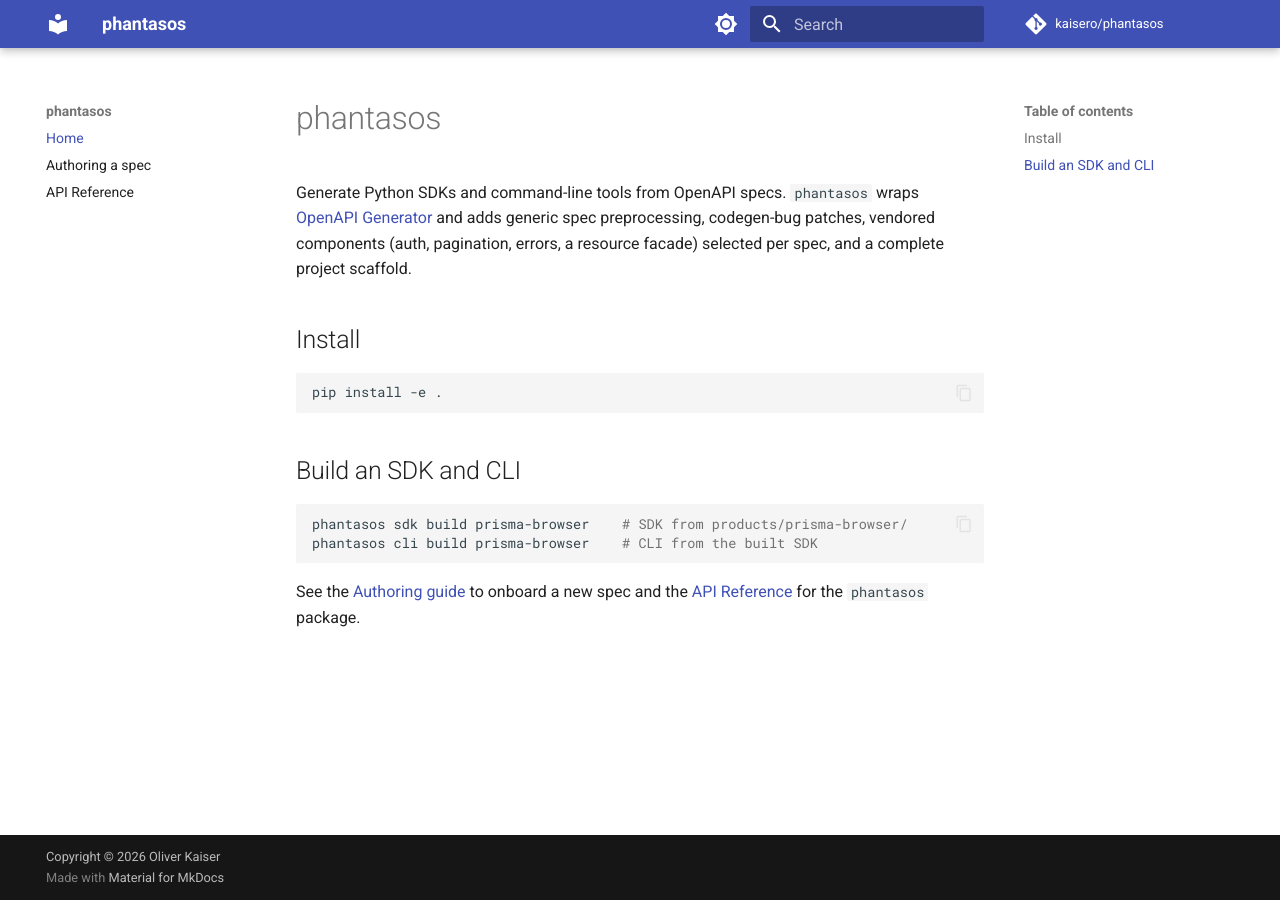
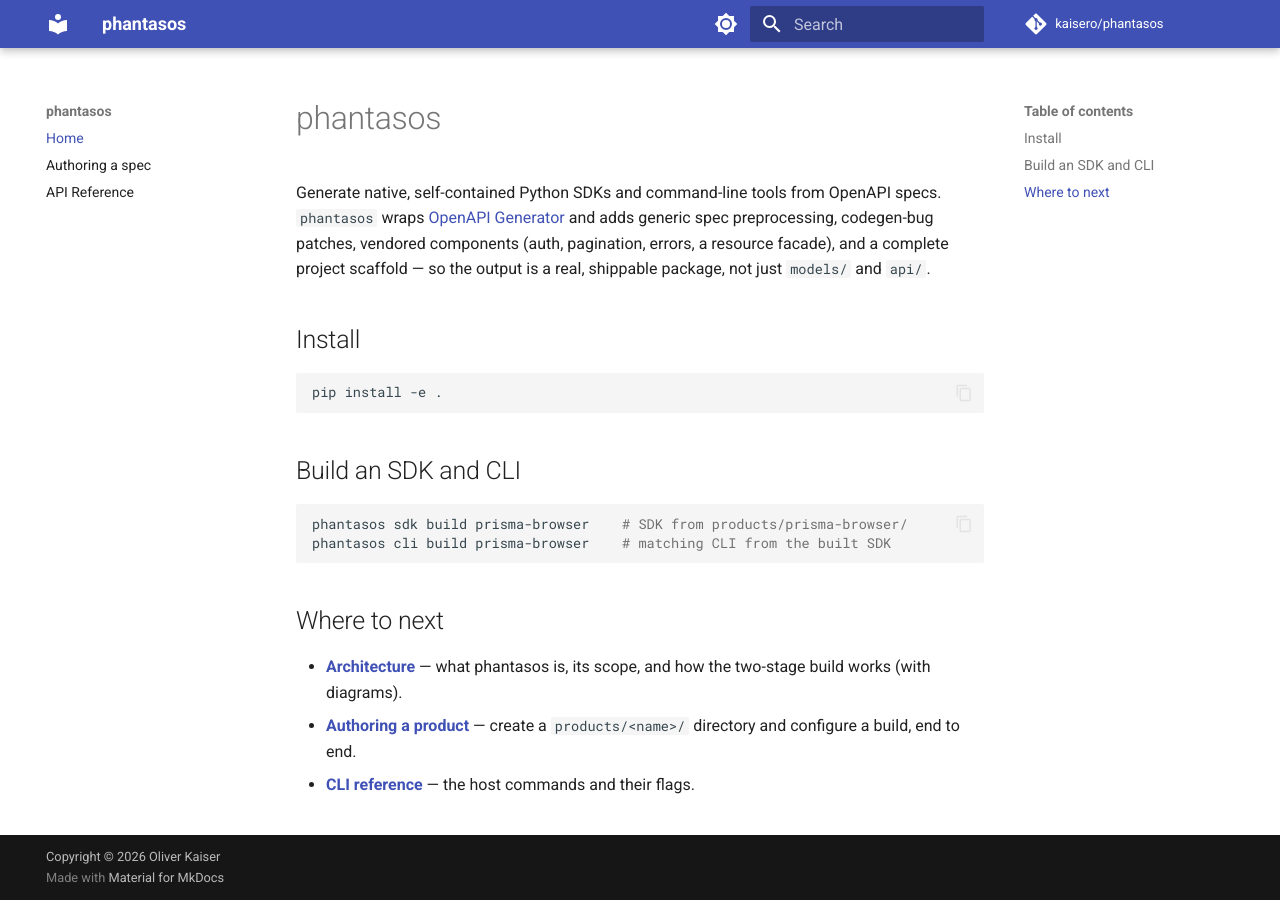
Before and after one commit to kaisero/phantasos, an MkDocs documentation site: the page built from docs/index.md, in a window 1280 px wide. Built offline with MkDocs 1.6.1 and Material for MkDocs 9.7.7, drawn with Linux system fonts in a browser that asks for light colours; comment, search, counter and statistics services are not loaded.

Commit message:
docs(home): rewrite landing with first-build and signposts to new pages

````diff
--- a/docs/index.md
+++ b/docs/index.md
@@ -1,9 +1,10 @@
 # phantasos
 
-Generate Python SDKs and command-line tools from OpenAPI specs. `phantasos` wraps
-[OpenAPI Generator](https://openapi-generator.tech/) and adds generic spec
-preprocessing, codegen-bug patches, vendored components (auth, pagination,
-errors, a resource facade) selected per spec, and a complete project scaffold.
+Generate native, self-contained Python SDKs and command-line tools from OpenAPI
+specs. `phantasos` wraps [OpenAPI Generator](https://openapi-generator.tech/) and
+adds generic spec preprocessing, codegen-bug patches, vendored components (auth,
+pagination, errors, a resource facade), and a complete project scaffold — so the
+output is a real, shippable package, not just `models/` and `api/`.
 
 ## Install
 
@@ -15,8 +16,13 @@
 
 ```bash
 phantasos sdk build prisma-browser    # SDK from products/prisma-browser/
-phantasos cli build prisma-browser    # CLI from the built SDK
+phantasos cli build prisma-browser    # matching CLI from the built SDK
 ```
 
-See the [Authoring guide](AUTHORING_A_SPEC.md) to onboard a new spec and the
-[API Reference](reference.md) for the `phantasos` package.
+## Where to next
+
+- **[Architecture](architecture.md)** — what phantasos is, its scope, and how the
+  two-stage build works (with diagrams).
+- **[Authoring a product](authoring.md)** — create a `products/<name>/` directory
+  and configure a build, end to end.
+- **[CLI reference](cli-reference.md)** — the host commands and their flags.
````
